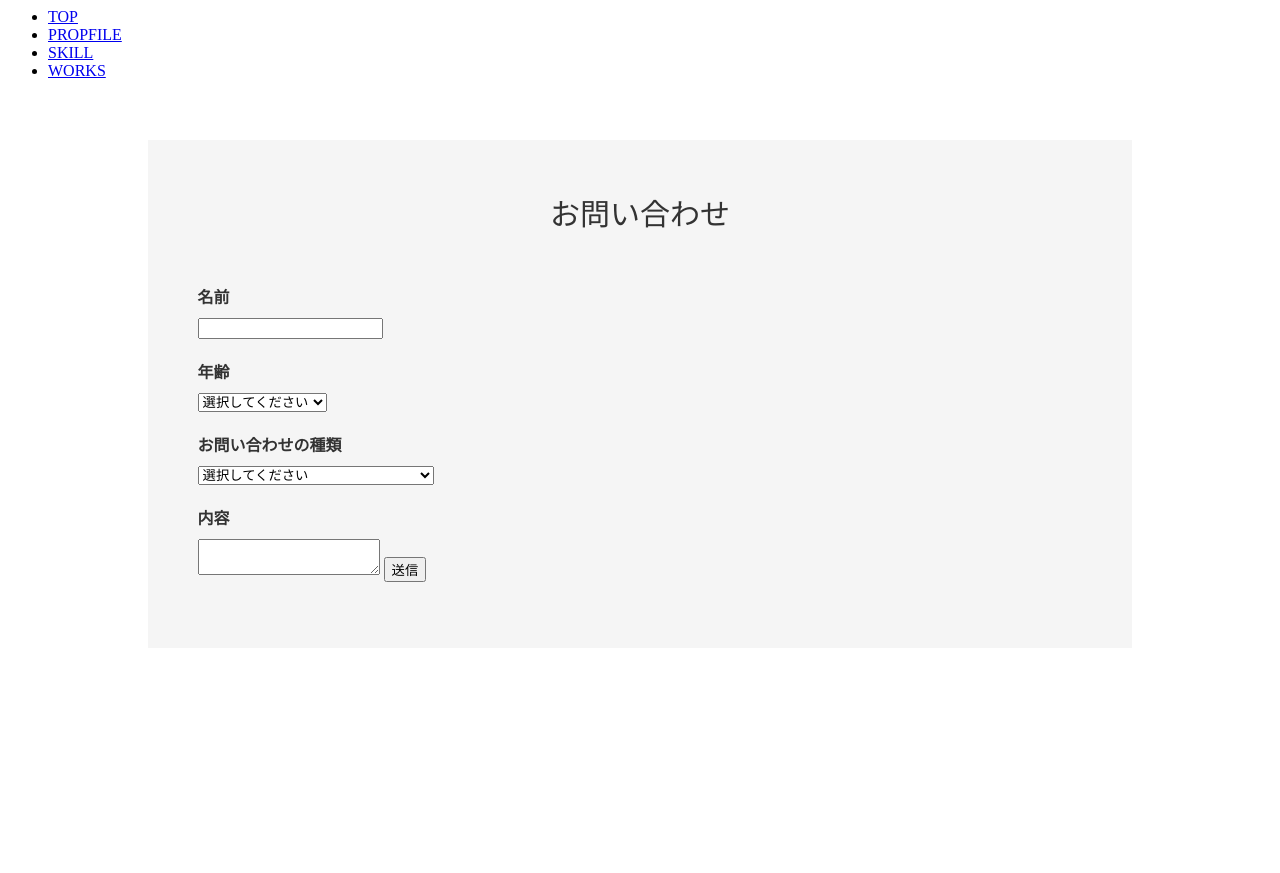
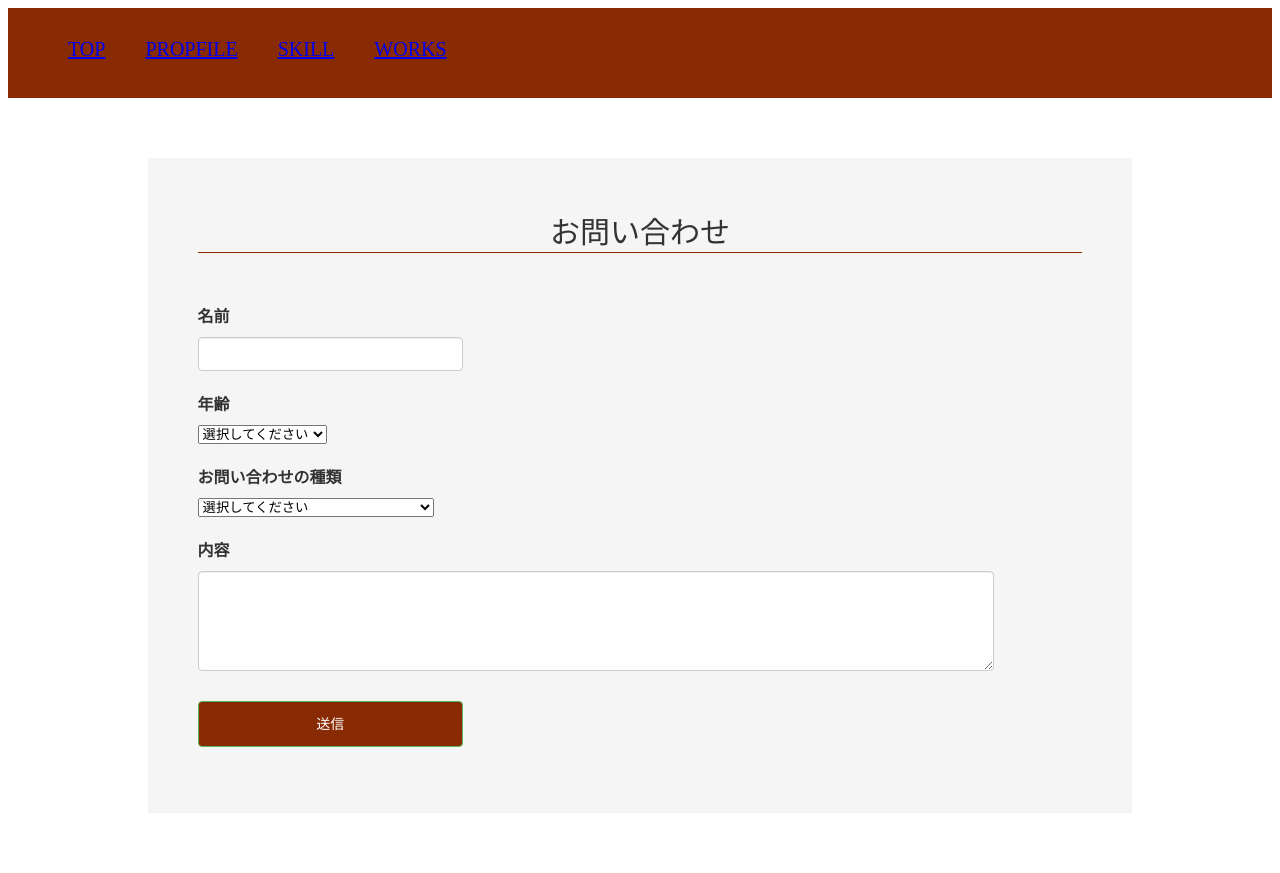
Before and after one commit to MKawamata0617/myportforio, a PHP site: page / in a window 1280 px wide. Before the commit the page ends 582 px from the top, so only its background shows below. Run offline with PHP 8.4, Linux system fonts and the light colour scheme.

Commit message:
Update contact.css

```diff
--- a/contact.css
+++ b/contact.css
@@ -1,8 +1,23 @@
-.header-left {
-  float: left;
-  padding: 0px 0px 0px 200px;
-  color: #882a04;
-  font-size: 30px;
+header {
+    background: #882a04;
+    color: rgb(32, 32, 32);
+    height: 90px;
+    max-width: 100%;
+    margin: auto;
+}
+
+li {
+    list-style: none;
+}
+
+.nav {
+    float: left;
+    font-size: 20px;
+}
+
+.nav li{
+    float: left;
+    padding: 10px 20px;
 }
 
 .contact-form {
@@ -17,9 +32,62 @@
   text-align: center;
   margin-bottom: 30px;
   font-size: 30px;
+  border-bottom: 1px solid #882a04;
 }
 
 .form-item {
   padding: 20px 0 10px 0;
   font-weight: bold;
 }
+
+input[type="text"] {
+  width: 30%;
+  border: 1px solid #ccc;
+  border-radius: 4px;
+  padding: 6px 12px;
+  box-shadow: inset 0 1px 1px rgba(0, 0, 0, .075);
+  transition: border-color ease-in-out .15s, box-shadow ease-in-out .15s;
+  font-size: 14px;
+  line-height: 1.428571429;
+  color: #555;
+}
+
+input[type="submit"] {
+  margin-top: 30px;
+  width: 30%;
+  border: 1px solid #5cb85c;
+  border-radius: 4px;
+  padding: 12px;
+  box-shadow: inset 0 1px 1px rgba(0, 0, 0, .075);
+  font-size: 14px;
+  line-height: 1.428571429;
+  color: white;
+  background-color: #882a04;
+}
+
+textarea {
+  width: 90%;
+  height: 100px;
+  border: 1px solid #ccc;
+  border-radius: 4px;
+  padding: 6px 12px;
+  box-shadow: inset 0 1px 1px rgba(0, 0, 0, .075);
+  transition: border-color ease-in-out .15s, box-shadow ease-in-out .15s;
+  font-size: 14px;
+  line-height: 1.428571429;
+  color: #555;
+}
+
+.thanks-message {
+  padding-top: 150px;
+  text-align: center;
+  font-size: 24px;
+}
+
+.display-contact {
+  width: 70%;
+  margin: 30px auto;
+  padding: 50px;
+  background-color: #F5F5F5;
+  color: #333;
+}
```
